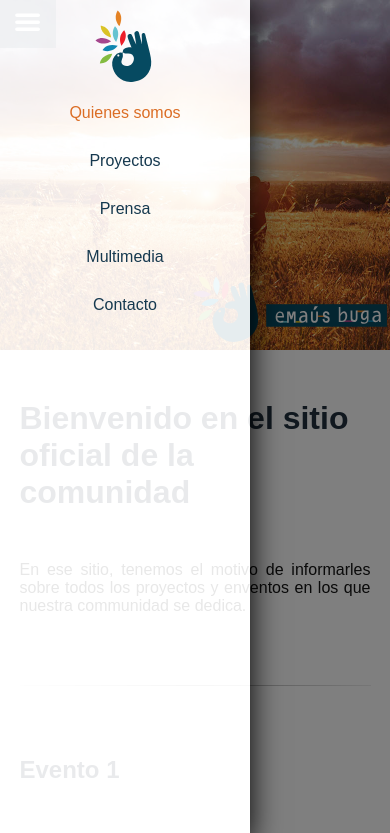
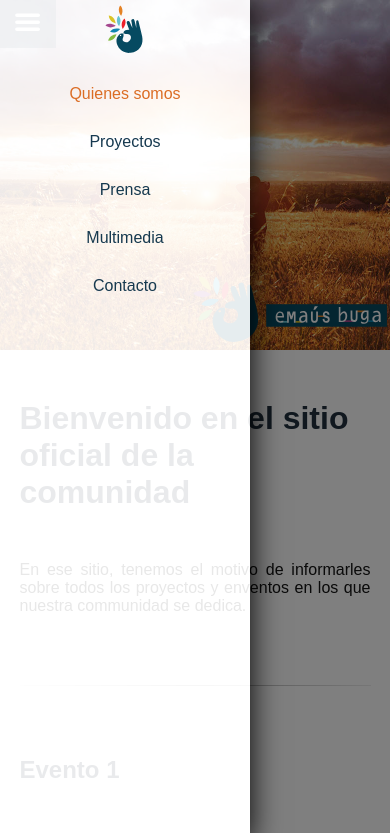
Before and after one commit to pacejz/association_buga, a plain HTML site: page index.html in a window 390 px wide. Both pictures are taken after a click on the element 28 px from the left and 24 px from the top of the page. Shown: the top 833 px of the page. Drawn offline with Linux system fonts and the light colour scheme.

Commit message:
Correction in header features

```diff
--- a/css/style.css
+++ b/css/style.css
@@ -82,6 +82,12 @@ header nav ul li.menu-active a {
 header #logo-header {
     position: absolute;
     left: 30px;
+    top:5px;
+    width:50px;
+    height:60px;
+}
+header #logo-header img{
+    width:100%;
 }
 #banner {
     position: relative;
@@ -174,7 +180,7 @@ hr.separator{
     margin: 70px 0px;
 }
 
-@media (max-width: 768px){
+@media (max-width: 800px){
     .menu-toggler{
         display:block;
     }
@@ -246,9 +252,14 @@ hr.separator{
         width:90%;
     }
     header #logo-header {
-    position: relative;
-    left: 0px;
-    /*display: block;*/
-
+        text-align:center;
+        position: relative;
+        left: 0px;
+        width:100%;
+        /*display: block;*/
+    }
+    header #logo-header img{
+        height:50px;
+        width:auto;
+    }
 }
-}
--- a/index.html
+++ b/index.html
@@ -19,13 +19,13 @@
         <img src="img/menu_button.svg" class="svg">
     </span>
     <header id="header" ng-controller="HeaderController" toggle-menu>
+
+        <div id="logo-header">
+                    <img src="img/logo_without_strap.svg" class="svg">
+        </div>
         <nav>
             <ul>
                 <!-- <li><img src="img/menu_button.svg" alt="banniere" id="imgmenu" height=25px></li> -->
-                <div id="logo-header">
-                    <img src="img/logo_without_strap.svg" class="svg" width="60">
-                </div>
-
                 <li ng-class="{'menu-active' : $route.current.currentTab == 'association'}"><a href="#/association">Quienes somos</a>
                 </li>
                 <li ng-class="{'menu-active' : $route.current.currentTab == 'project'}"><a href="#/project">Proyectos</a>
@@ -77,13 +77,28 @@
     <script src="js/services/articles.js"></script>
     <script src="js/controllers/controllers.js"></script>
     <script src="js/directives/directives.js"></script>
-    <!--
+
     <script>
+    var a = window.pageYOffset, direction=true;
         window.addEventListener("scroll", function(e) {
-            console.log(e);
+                direction = window.pageYOffset < a;
+                if(direction){
+                    console.log("up")
+                    console.log(document.getElementById("logo-header").height);
+
+                    // document.getElementById("logo-header").style.height = "10px";
+                } else{
+                    console.log("down")
+                    // document.getElementById("logo-header").style.height = "80px";
+
+                }
+
+
+                a = window.pageYOffset;
+
         });
     </script>
- -->
+
 </body>
 
 </html>
```
